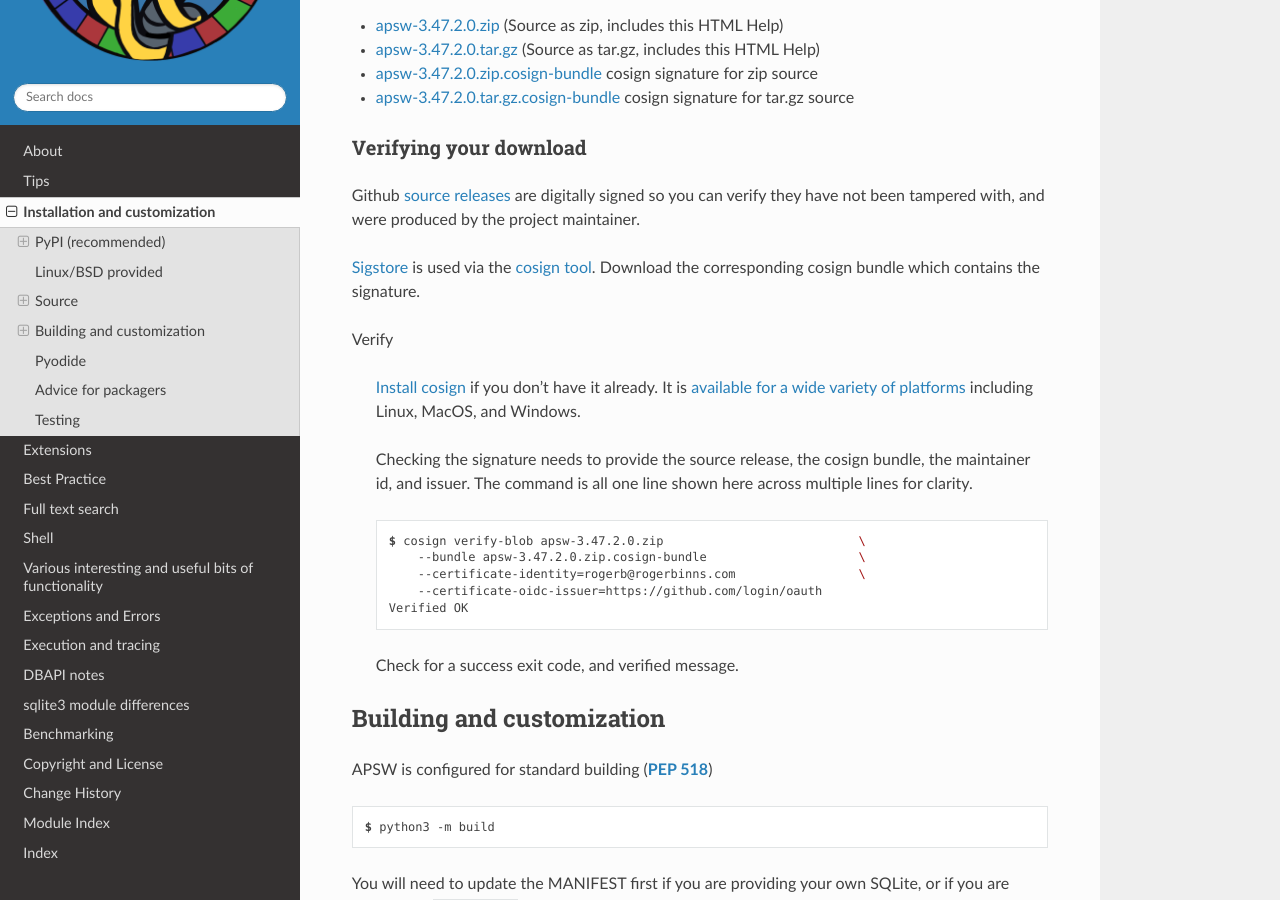
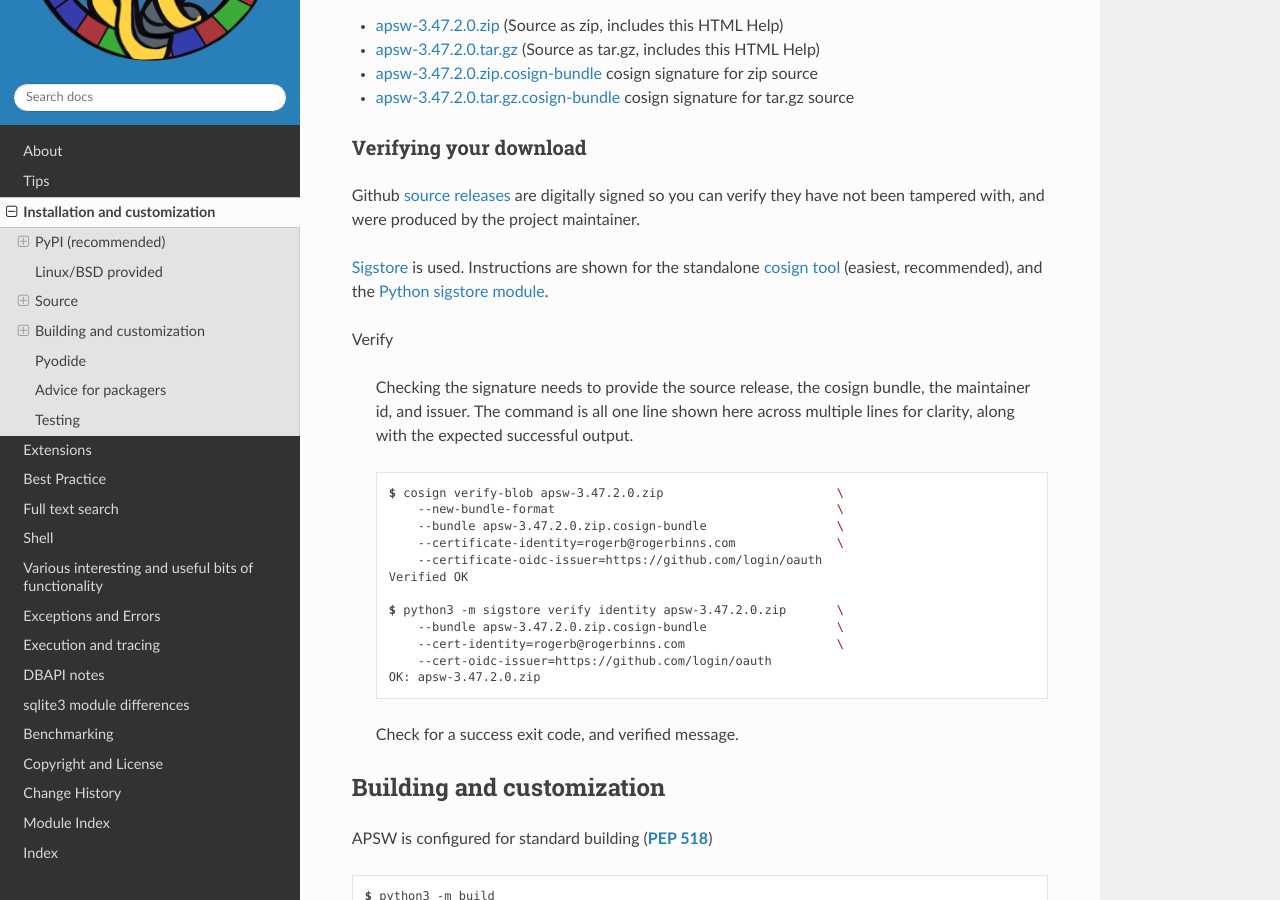
Before and after one commit to rogerbinns/apsw, a Sphinx documentation site: the page built from doc/install.rst, in a window 1280 px wide and 900 px high, scrolled down 1447 px. Built offline with Sphinx 7.4.7 and the Read the Docs theme 3.1.0, drawn with Linux system fonts in a browser that asks for light colours; pages that are not in the unit, such as notebooks, are missing from menus; the version number is read from the project's files by our own code.

Commit message:
Show verification instructions for sigstore py module too
Refs #549

```diff
--- a/doc/changes.rst
+++ b/doc/changes.rst
@@ -15,9 +15,7 @@ APSW changes by version
 
 Source releases are also available in tar format (:issue:`548`)
 
-Source releases are :ref:`signed <verifydownload>` using the `new
-bundle format <https://docs.sigstore.dev/about/bundle/>`__
-(:issue:`549`)
+Updated source release signing and instructions. (:issue:`549`)
 
 `Shared cache
 <https://www.sqlite.org/compile.html#omit_shared_cache>`__ is omitted
--- a/doc/install.rst
+++ b/doc/install.rst
@@ -108,31 +108,35 @@ Github `source releases <https://github.com/rogerbinns/apsw/releases>`__ are
 digitally signed so you can verify they have not been tampered with,
 and were produced by the project maintainer.
 
-`Sigstore <https://www.sigstore.dev/>`__ is used via the `cosign tool
-<https://docs.sigstore.dev/cosign/signing/>`__.  Download the
-corresponding cosign bundle which contains the signature.
+`Sigstore <https://www.sigstore.dev/>`__ is used.  Instructions are
+shown for the standalone  `cosign tool
+<https://github.com/sigstore/cosign/releases>`__ (easiest,
+recommended), and the `Python sigstore module
+<https://pypi.org/project/sigstore/>`__.
 
 Verify
 
-  `Install cosign
-  <https://docs.sigstore.dev/cosign/system_config/installation/>`__ if you
-  don't have it already.  It is `available for a wide variety of
-  platforms <https://github.com/sigstore/cosign/releases/>`__
-  including Linux, MacOS, and Windows.
-
   Checking the signature needs to provide the source release, the
   cosign bundle, the maintainer id, and issuer.  The command is all
-  one line shown here across multiple lines for clarity.
+  one line shown here across multiple lines for clarity, along with
+  the expected successful output.
 
   .. verify-begin
 
   .. code-block:: console
 
-    $ cosign verify-blob apsw-3.47.2.0.zip                           \
-        --bundle apsw-3.47.2.0.zip.cosign-bundle                     \
-        --certificate-identity=rogerb@rogerbinns.com                 \
+    $ cosign verify-blob apsw-3.47.2.0.zip                        \
+        --new-bundle-format                                       \
+        --bundle apsw-3.47.2.0.zip.cosign-bundle                  \
+        --certificate-identity=rogerb@rogerbinns.com              \
         --certificate-oidc-issuer=https://github.com/login/oauth
     Verified OK
+
+    $ python3 -m sigstore verify identity apsw-3.47.2.0.zip       \
+        --bundle apsw-3.47.2.0.zip.cosign-bundle                  \
+        --cert-identity=rogerb@rogerbinns.com                     \
+        --cert-oidc-issuer=https://github.com/login/oauth
+    OK: apsw-3.47.2.0.zip
 
   .. verify-end
 
```
Also changed, not shown: 1 other file.
